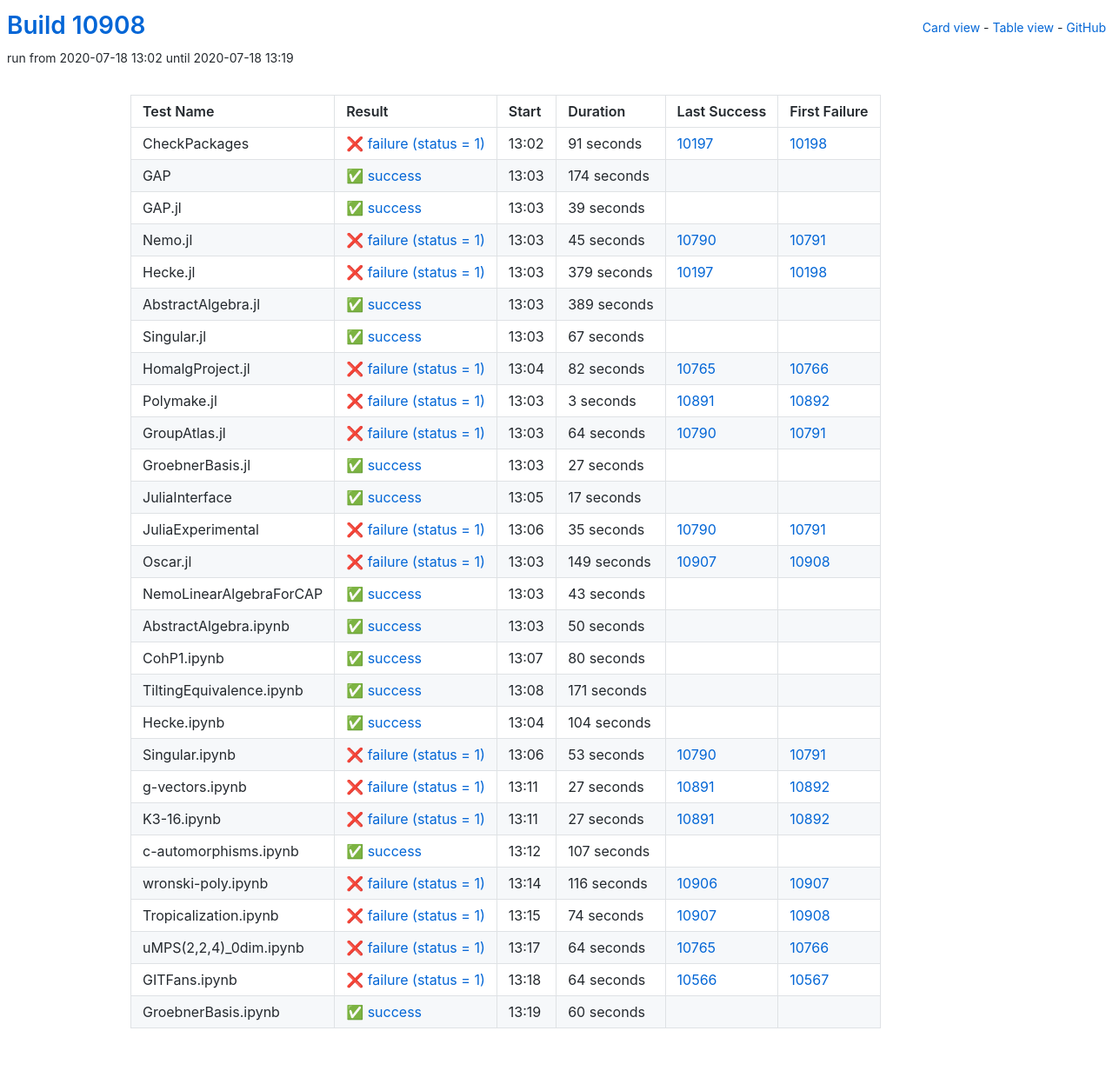
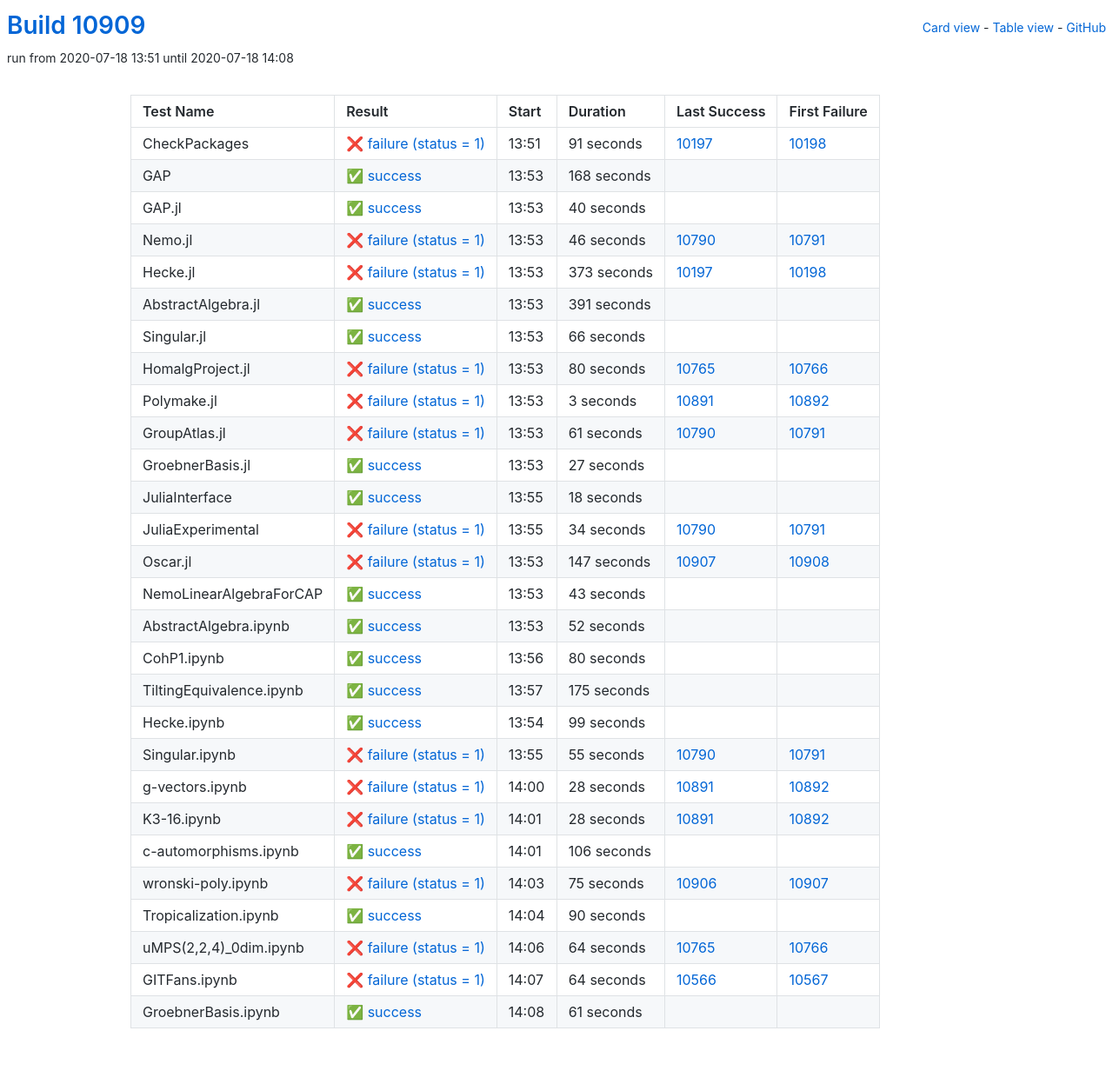
Before and after one commit to oscar-system/oscar-ci-status, a Jekyll site: the page built from table.html, in a window 1280 px wide. Shown: the whole page at 87% size. Built offline with Jekyll 4.4.1, drawn with Linux system fonts in a browser that asks for light colours.

Commit message:
Build #10909

```diff
--- a/_data/ci.yml
+++ b/_data/ci.yml
@@ -1,6 +1,6 @@
 ---
-build: 10908
-build_url: https://oscarci.mathematik.uni-kl.de/job/oscar/10908/
+build: 10909
+build_url: https://oscarci.mathematik.uni-kl.de/job/oscar/10909/
 job: oscar
 organization: oscar-system
 repo: oscar-ci-status
@@ -8,8 +8,8 @@
 tests:
 - name: CheckPackages
   id: checkpackages
-  log: https://oscarci.mathematik.uni-kl.de/job/oscar/10908/artifact/logs/build-10908/CheckPackages.log
-  start: 2020-07-18 13:02
+  log: https://oscarci.mathematik.uni-kl.de/job/oscar/10909/artifact/logs/build-10909/CheckPackages.log
+  start: 2020-07-18 13:51
   success: false
   exitcode: 1
   status: failure
@@ -20,92 +20,92 @@
   first_failure_url: https://oscarci.mathematik.uni-kl.de/job/oscar/10198/
 - name: GAP
   id: gap
-  log: https://oscarci.mathematik.uni-kl.de/job/oscar/10908/artifact/logs/build-10908/GAP.log
-  start: 2020-07-18 13:03
+  log: https://oscarci.mathematik.uni-kl.de/job/oscar/10909/artifact/logs/build-10909/GAP.log
+  start: 2020-07-18 13:53
   success: true
   exitcode: 0
   status: success
-  duration: 174
+  duration: 168
   last_success: false
   last_success_url:
   first_failure: false
   first_failure_url:
 - name: GAP.jl
   id: gap-jl
-  log: https://oscarci.mathematik.uni-kl.de/job/oscar/10908/artifact/logs/build-10908/GAP.jl.log
-  start: 2020-07-18 13:03
+  log: https://oscarci.mathematik.uni-kl.de/job/oscar/10909/artifact/logs/build-10909/GAP.jl.log
+  start: 2020-07-18 13:53
   success: true
   exitcode: 0
   status: success
-  duration: 39
+  duration: 40
   last_success: false
   last_success_url:
   first_failure: false
   first_failure_url:
 - name: Nemo.jl
   id: nemo-jl
-  log: https://oscarci.mathematik.uni-kl.de/job/oscar/10908/artifact/logs/build-10908/Nemo.jl.log
-  start: 2020-07-18 13:03
+  log: https://oscarci.mathematik.uni-kl.de/job/oscar/10909/artifact/logs/build-10909/Nemo.jl.log
+  start: 2020-07-18 13:53
   success: false
   exitcode: 1
   status: failure
-  duration: 45
+  duration: 46
   last_success: 10790
   last_success_url: https://oscarci.mathematik.uni-kl.de/job/oscar/10790/
   first_failure: 10791
   first_failure_url: https://oscarci.mathematik.uni-kl.de/job/oscar/10791/
 - name: Hecke.jl
   id: hecke-jl
-  log: https://oscarci.mathematik.uni-kl.de/job/oscar/10908/artifact/logs/build-10908/Hecke.jl.log
-  start: 2020-07-18 13:03
+  log: https://oscarci.mathematik.uni-kl.de/job/oscar/10909/artifact/logs/build-10909/Hecke.jl.log
+  start: 2020-07-18 13:53
   success: false
   exitcode: 1
   status: failure
-  duration: 379
+  duration: 373
   last_success: 10197
   last_success_url: https://oscarci.mathematik.uni-kl.de/job/oscar/10197/
   first_failure: 10198
   first_failure_url: https://oscarci.mathematik.uni-kl.de/job/oscar/10198/
 - name: AbstractAlgebra.jl
   id: abstractalgebra-jl
-  log: https://oscarci.mathematik.uni-kl.de/job/oscar/10908/artifact/logs/build-10908/AbstractAlgebra.jl.log
-  start: 2020-07-18 13:03
+  log: https://oscarci.mathematik.uni-kl.de/job/oscar/10909/artifact/logs/build-10909/AbstractAlgebra.jl.log
+  start: 2020-07-18 13:53
   success: true
   exitcode: 0
   status: success
-  duration: 389
+  duration: 391
   last_success: false
   last_success_url:
   first_failure: false
   first_failure_url:
 - name: Singular.jl
   id: singular-jl
-  log: https://oscarci.mathematik.uni-kl.de/job/oscar/10908/artifact/logs/build-10908/Singular.jl.log
-  start: 2020-07-18 13:03
+  log: https://oscarci.mathematik.uni-kl.de/job/oscar/10909/artifact/logs/build-10909/Singular.jl.log
+  start: 2020-07-18 13:53
   success: true
   exitcode: 0
   status: success
-  duration: 67
+  duration: 66
   last_success: false
   last_success_url:
   first_failure: false
   first_failure_url:
 - name: HomalgProject.jl
   id: homalgproject-jl
-  log: https://oscarci.mathematik.uni-kl.de/job/oscar/10908/artifact/logs/build-10908/HomalgProject.jl.log
-  start: 2020-07-18 13:04
+  log: https://oscarci.mathematik.uni-kl.de/job/oscar/10909/artifact/logs/build-10909/HomalgProject.jl.log
+  start: 2020-07-18 13:53
   success: false
   exitcode: 1
   status: failure
-  duration: 82
+  duration: 80
   last_success: 10765
   last_success_url: https://oscarci.mathematik.uni-kl.de/job/oscar/10765/
   first_failure: 10766
   first_failure_url: https://oscarci.mathematik.uni-kl.de/job/oscar/10766/
 - name: Polymake.jl
   id: polymake-jl
-  log: https://oscarci.mathematik.uni-kl.de/job/oscar/10908/artifact/logs/build-10908/Polymake.jl.log
-  start: 2020-07-18 13:03
+  log: https://oscarci.mathematik.uni-kl.de/job/oscar/10909/artifact/logs/build-10909/Polymake.jl.log
+  start: 2020-07-18 13:53
   success: false
   exitcode: 1
   status: failure
@@ -116,20 +116,20 @@
   first_failure_url: https://oscarci.mathematik.uni-kl.de/job/oscar/10892/
 - name: GroupAtlas.jl
   id: groupatlas-jl
-  log: https://oscarci.mathematik.uni-kl.de/job/oscar/10908/artifact/logs/build-10908/GroupAtlas.jl.log
-  start: 2020-07-18 13:03
+  log: https://oscarci.mathematik.uni-kl.de/job/oscar/10909/artifact/logs/build-10909/GroupAtlas.jl.log
+  start: 2020-07-18 13:53
   success: false
   exitcode: 1
   status: failure
-  duration: 64
+  duration: 61
   last_success: 10790
   last_success_url: https://oscarci.mathematik.uni-kl.de/job/oscar/10790/
   first_failure: 10791
   first_failure_url: https://oscarci.mathematik.uni-kl.de/job/oscar/10791/
 - name: GroebnerBasis.jl
   id: groebnerbasis-jl
-  log: https://oscarci.mathematik.uni-kl.de/job/oscar/10908/artifact/logs/build-10908/GroebnerBasis.jl.log
-  start: 2020-07-18 13:03
+  log: https://oscarci.mathematik.uni-kl.de/job/oscar/10909/artifact/logs/build-10909/GroebnerBasis.jl.log
+  start: 2020-07-18 13:53
   success: true
   exitcode: 0
   status: success
@@ -140,44 +140,44 @@
   first_failure_url:
 - name: JuliaInterface
   id: juliainterface
-  log: https://oscarci.mathematik.uni-kl.de/job/oscar/10908/artifact/logs/build-10908/JuliaInterface.log
-  start: 2020-07-18 13:05
+  log: https://oscarci.mathematik.uni-kl.de/job/oscar/10909/artifact/logs/build-10909/JuliaInterface.log
+  start: 2020-07-18 13:55
   success: true
   exitcode: 0
   status: success
-  duration: 17
+  duration: 18
   last_success: false
   last_success_url:
   first_failure: false
   first_failure_url:
 - name: JuliaExperimental
   id: juliaexperimental
-  log: https://oscarci.mathematik.uni-kl.de/job/oscar/10908/artifact/logs/build-10908/JuliaExperimental.log
-  start: 2020-07-18 13:06
+  log: https://oscarci.mathematik.uni-kl.de/job/oscar/10909/artifact/logs/build-10909/JuliaExperimental.log
+  start: 2020-07-18 13:55
   success: false
   exitcode: 1
   status: failure
-  duration: 35
+  duration: 34
   last_success: 10790
   last_success_url: https://oscarci.mathematik.uni-kl.de/job/oscar/10790/
   first_failure: 10791
   first_failure_url: https://oscarci.mathematik.uni-kl.de/job/oscar/10791/
 - name: Oscar.jl
   id: oscar-jl
-  log: https://oscarci.mathematik.uni-kl.de/job/oscar/10908/artifact/logs/build-10908/Oscar.jl.log
-  start: 2020-07-18 13:03
+  log: https://oscarci.mathematik.uni-kl.de/job/oscar/10909/artifact/logs/build-10909/Oscar.jl.log
+  start: 2020-07-18 13:53
   success: false
   exitcode: 1
   status: failure
-  duration: 149
+  duration: 147
   last_success: 10907
   last_success_url: https://oscarci.mathematik.uni-kl.de/job/oscar/10907/
   first_failure: 10908
   first_failure_url: https://oscarci.mathematik.uni-kl.de/job/oscar/10908/
 - name: NemoLinearAlgebraForCAP
   id: nemolinearalgebraforcap
-  log: https://oscarci.mathematik.uni-kl.de/job/oscar/10908/artifact/logs/build-10908/NemoLinearAlgebraForCAP.log
-  start: 2020-07-18 13:03
+  log: https://oscarci.mathematik.uni-kl.de/job/oscar/10909/artifact/logs/build-10909/NemoLinearAlgebraForCAP.log
+  start: 2020-07-18 13:53
   success: true
   exitcode: 0
   status: success
@@ -188,20 +188,20 @@
   first_failure_url:
 - name: AbstractAlgebra.ipynb
   id: abstractalgebra-ipynb
-  log: https://oscarci.mathematik.uni-kl.de/job/oscar/10908/artifact/logs/build-10908/AbstractAlgebra.ipynb.log
-  start: 2020-07-18 13:03
+  log: https://oscarci.mathematik.uni-kl.de/job/oscar/10909/artifact/logs/build-10909/AbstractAlgebra.ipynb.log
+  start: 2020-07-18 13:53
   success: true
   exitcode: 0
   status: success
-  duration: 50
+  duration: 52
   last_success: false
   last_success_url:
   first_failure: false
   first_failure_url:
 - name: CohP1.ipynb
   id: cohp1-ipynb
-  log: https://oscarci.mathematik.uni-kl.de/job/oscar/10908/artifact/logs/build-10908/CohP1.ipynb.log
-  start: 2020-07-18 13:07
+  log: https://oscarci.mathematik.uni-kl.de/job/oscar/10909/artifact/logs/build-10909/CohP1.ipynb.log
+  start: 2020-07-18 13:56
   success: true
   exitcode: 0
   status: success
@@ -212,104 +212,104 @@
   first_failure_url:
 - name: TiltingEquivalence.ipynb
   id: tiltingequivalence-ipynb
-  log: https://oscarci.mathematik.uni-kl.de/job/oscar/10908/artifact/logs/build-10908/TiltingEquivalence.ipynb.log
-  start: 2020-07-18 13:08
+  log: https://oscarci.mathematik.uni-kl.de/job/oscar/10909/artifact/logs/build-10909/TiltingEquivalence.ipynb.log
+  start: 2020-07-18 13:57
   success: true
   exitcode: 0
   status: success
-  duration: 171
+  duration: 175
   last_success: false
   last_success_url:
   first_failure: false
   first_failure_url:
 - name: Hecke.ipynb
   id: hecke-ipynb
-  log: https://oscarci.mathematik.uni-kl.de/job/oscar/10908/artifact/logs/build-10908/Hecke.ipynb.log
-  start: 2020-07-18 13:04
+  log: https://oscarci.mathematik.uni-kl.de/job/oscar/10909/artifact/logs/build-10909/Hecke.ipynb.log
+  start: 2020-07-18 13:54
   success: true
   exitcode: 0
   status: success
-  duration: 104
+  duration: 99
   last_success: false
   last_success_url:
   first_failure: false
   first_failure_url:
 - name: Singular.ipynb
   id: singular-ipynb
-  log: https://oscarci.mathematik.uni-kl.de/job/oscar/10908/artifact/logs/build-10908/Singular.ipynb.log
-  start: 2020-07-18 13:06
+  log: https://oscarci.mathematik.uni-kl.de/job/oscar/10909/artifact/logs/build-10909/Singular.ipynb.log
+  start: 2020-07-18 13:55
   success: false
   exitcode: 1
   status: failure
-  duration: 53
+  duration: 55
   last_success: 10790
   last_success_url: https://oscarci.mathematik.uni-kl.de/job/oscar/10790/
   first_failure: 10791
   first_failure_url: https://oscarci.mathematik.uni-kl.de/job/oscar/10791/
 - name: g-vectors.ipynb
   id: g-vectors-ipynb
-  log: https://oscarci.mathematik.uni-kl.de/job/oscar/10908/artifact/logs/build-10908/g-vectors.ipynb.log
-  start: 2020-07-18 13:11
+  log: https://oscarci.mathematik.uni-kl.de/job/oscar/10909/artifact/logs/build-10909/g-vectors.ipynb.log
+  start: 2020-07-18 14:00
   success: false
   exitcode: 1
   status: failure
-  duration: 27
+  duration: 28
   last_success: 10891
   last_success_url: https://oscarci.mathematik.uni-kl.de/job/oscar/10891/
   first_failure: 10892
   first_failure_url: https://oscarci.mathematik.uni-kl.de/job/oscar/10892/
 - name: K3-16.ipynb
   id: k3-16-ipynb
-  log: https://oscarci.mathematik.uni-kl.de/job/oscar/10908/artifact/logs/build-10908/K3-16.ipynb.log
-  start: 2020-07-18 13:11
+  log: https://oscarci.mathematik.uni-kl.de/job/oscar/10909/artifact/logs/build-10909/K3-16.ipynb.log
+  start: 2020-07-18 14:01
   success: false
   exitcode: 1
   status: failure
-  duration: 27
+  duration: 28
   last_success: 10891
   last_success_url: https://oscarci.mathematik.uni-kl.de/job/oscar/10891/
   first_failure: 10892
   first_failure_url: https://oscarci.mathematik.uni-kl.de/job/oscar/10892/
 - name: c-automorphisms.ipynb
   id: c-automorphisms-ipynb
-  log: https://oscarci.mathematik.uni-kl.de/job/oscar/10908/artifact/logs/build-10908/c-automorphisms.ipynb.log
-  start: 2020-07-18 13:12
+  log: https://oscarci.mathematik.uni-kl.de/job/oscar/10909/artifact/logs/build-10909/c-automorphisms.ipynb.log
+  start: 2020-07-18 14:01
   success: true
   exitcode: 0
   status: success
-  duration: 107
+  duration: 106
   last_success: false
   last_success_url:
   first_failure: false
   first_failure_url:
 - name: wronski-poly.ipynb
   id: wronski-poly-ipynb
-  log: https://oscarci.mathematik.uni-kl.de/job/oscar/10908/artifact/logs/build-10908/wronski-poly.ipynb.log
-  start: 2020-07-18 13:14
+  log: https://oscarci.mathematik.uni-kl.de/job/oscar/10909/artifact/logs/build-10909/wronski-poly.ipynb.log
+  start: 2020-07-18 14:03
   success: false
   exitcode: 1
   status: failure
-  duration: 116
+  duration: 75
   last_success: 10906
   last_success_url: https://oscarci.mathematik.uni-kl.de/job/oscar/10906/
   first_failure: 10907
   first_failure_url: https://oscarci.mathematik.uni-kl.de/job/oscar/10907/
 - name: Tropicalization.ipynb
   id: tropicalization-ipynb
-  log: https://oscarci.mathematik.uni-kl.de/job/oscar/10908/artifact/logs/build-10908/Tropicalization.ipynb.log
-  start: 2020-07-18 13:15
-  success: false
-  exitcode: 1
-  status: failure
-  duration: 74
-  last_success: 10907
-  last_success_url: https://oscarci.mathematik.uni-kl.de/job/oscar/10907/
-  first_failure: 10908
-  first_failure_url: https://oscarci.mathematik.uni-kl.de/job/oscar/10908/
+  log: https://oscarci.mathematik.uni-kl.de/job/oscar/10909/artifact/logs/build-10909/Tropicalization.ipynb.log
+  start: 2020-07-18 14:04
+  success: true
+  exitcode: 0
+  status: success
+  duration: 90
+  last_success: false
+  last_success_url:
+  first_failure: false
+  first_failure_url:
 - name: uMPS(2,2,4)_0dim.ipynb
   id: umps-2-2-4-0dim-ipynb
-  log: https://oscarci.mathematik.uni-kl.de/job/oscar/10908/artifact/logs/build-10908/uMPS-2-2-4-_0dim.ipynb.log
-  start: 2020-07-18 13:17
+  log: https://oscarci.mathematik.uni-kl.de/job/oscar/10909/artifact/logs/build-10909/uMPS-2-2-4-_0dim.ipynb.log
+  start: 2020-07-18 14:06
   success: false
   exitcode: 1
   status: failure
@@ -320,8 +320,8 @@
   first_failure_url: https://oscarci.mathematik.uni-kl.de/job/oscar/10766/
 - name: GITFans.ipynb
   id: gitfans-ipynb
-  log: https://oscarci.mathematik.uni-kl.de/job/oscar/10908/artifact/logs/build-10908/GITFans.ipynb.log
-  start: 2020-07-18 13:18
+  log: https://oscarci.mathematik.uni-kl.de/job/oscar/10909/artifact/logs/build-10909/GITFans.ipynb.log
+  start: 2020-07-18 14:07
   success: false
   exitcode: 1
   status: failure
@@ -332,12 +332,12 @@
   first_failure_url: https://oscarci.mathematik.uni-kl.de/job/oscar/10567/
 - name: GroebnerBasis.ipynb
   id: groebnerbasis-ipynb
-  log: https://oscarci.mathematik.uni-kl.de/job/oscar/10908/artifact/logs/build-10908/GroebnerBasis.ipynb.log
-  start: 2020-07-18 13:19
+  log: https://oscarci.mathematik.uni-kl.de/job/oscar/10909/artifact/logs/build-10909/GroebnerBasis.ipynb.log
+  start: 2020-07-18 14:08
   success: true
   exitcode: 0
   status: success
-  duration: 60
+  duration: 61
   last_success: false
   last_success_url:
   first_failure: false
```
Also changed, not shown: README.md.
